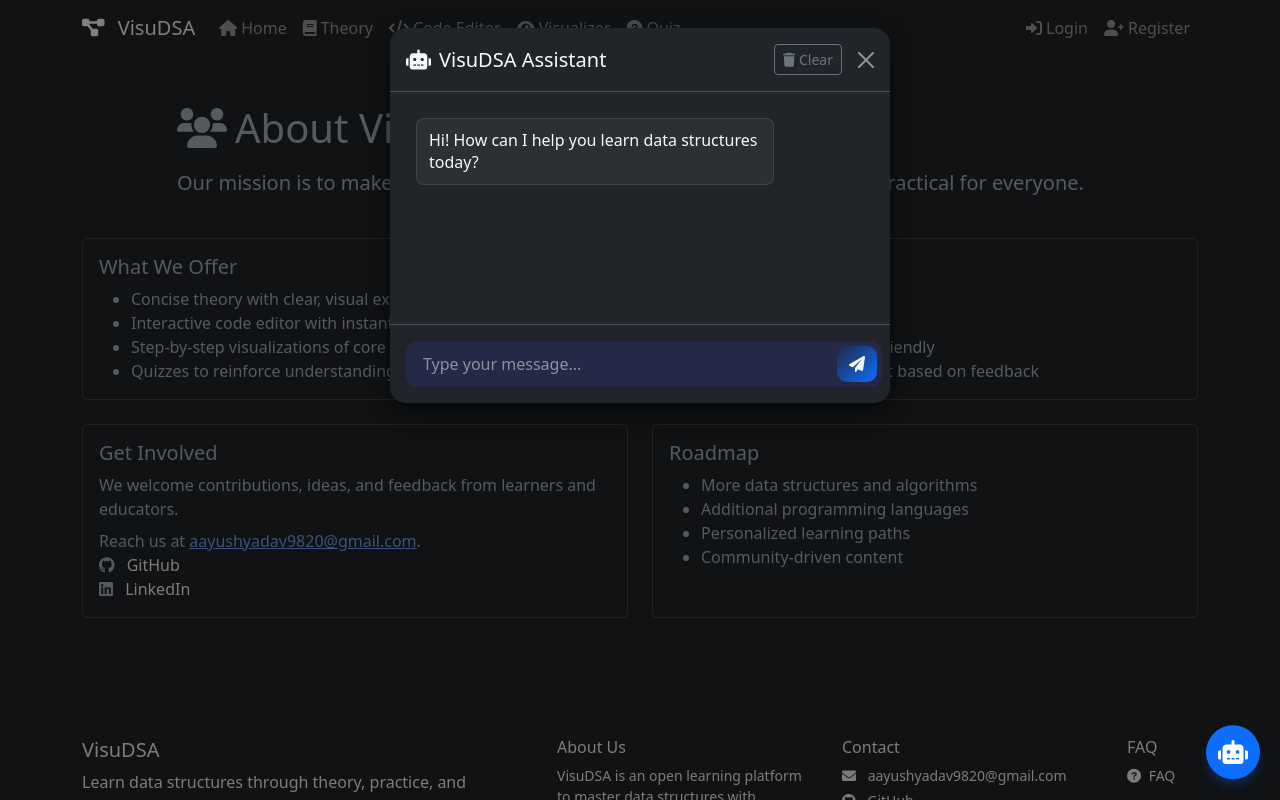
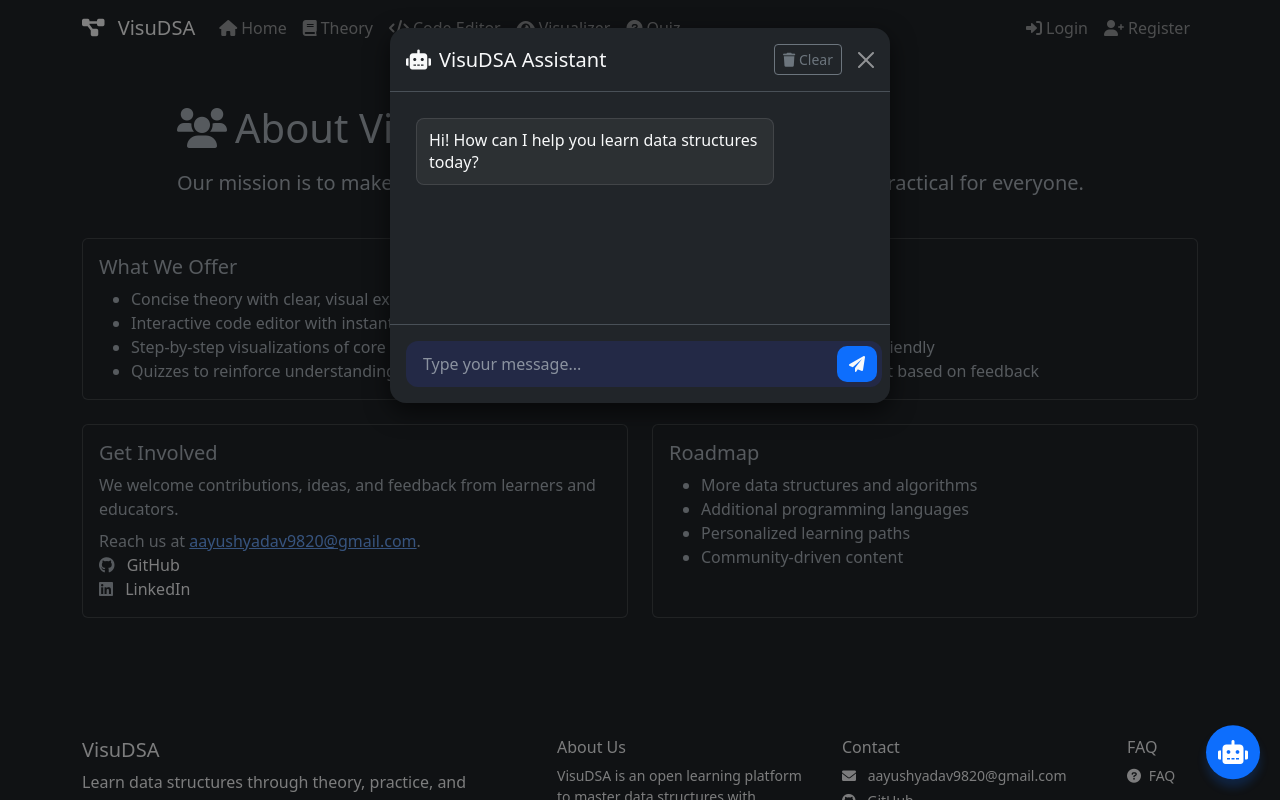
Before and after one commit to Aayush-Yadav-34/VisuDSA, a Flask app: page /about in a window 1280 px wide, after a click on "Chat with us". Run offline with Flask 3, Linux system fonts and the light colour scheme.

Commit message:
Refactor chatbot send button background for consistency

```diff
--- a/static/css/custom.css
+++ b/static/css/custom.css
@@ -86,7 +86,7 @@
 
 #chatbot-send {
   border-radius: 10px;
-  background: linear-gradient(135deg, #232946, #0d6efd);
+  background: #0d6efd;
   border: none;
   color: var(--bs-light);
 }
```
